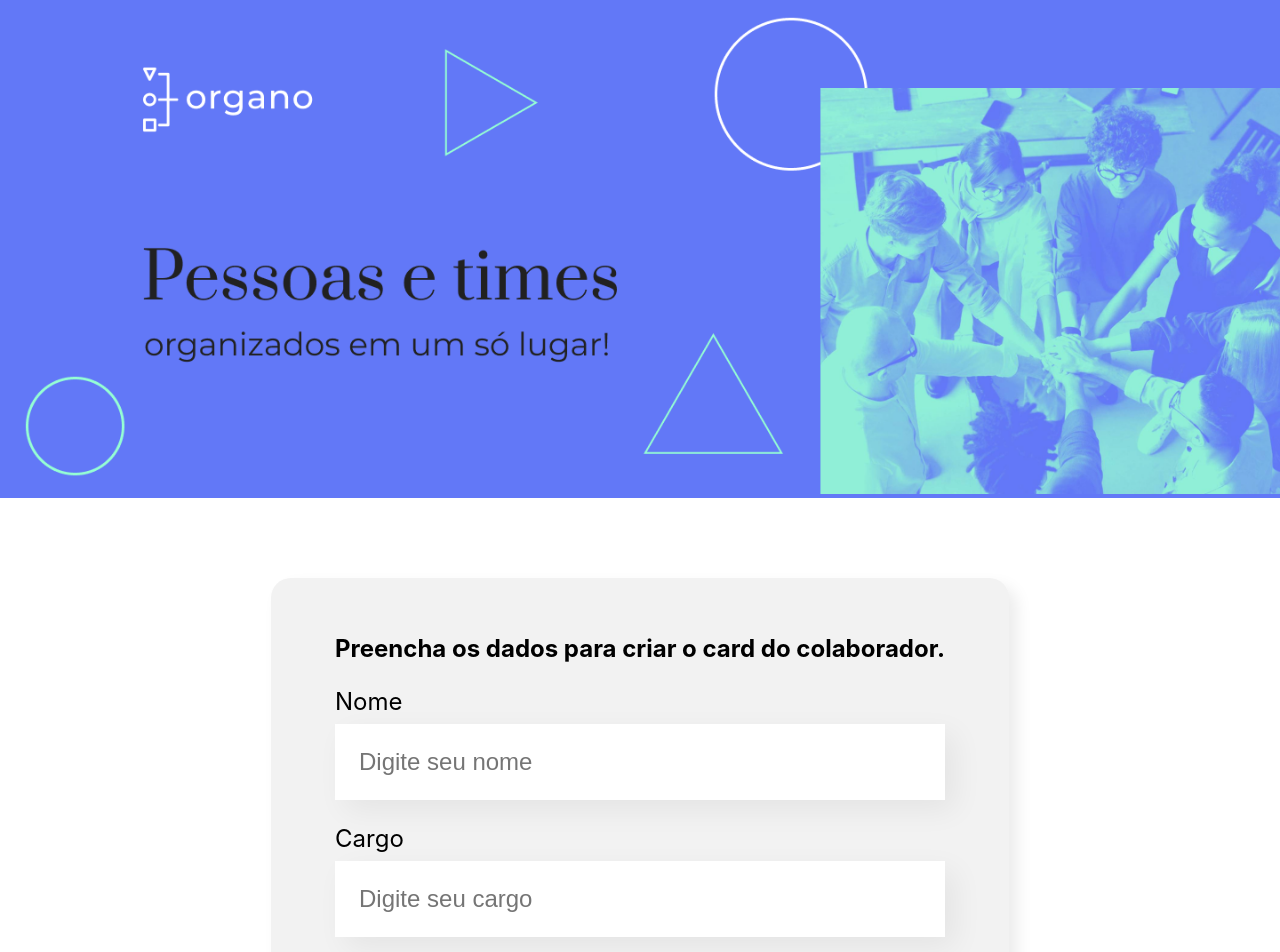
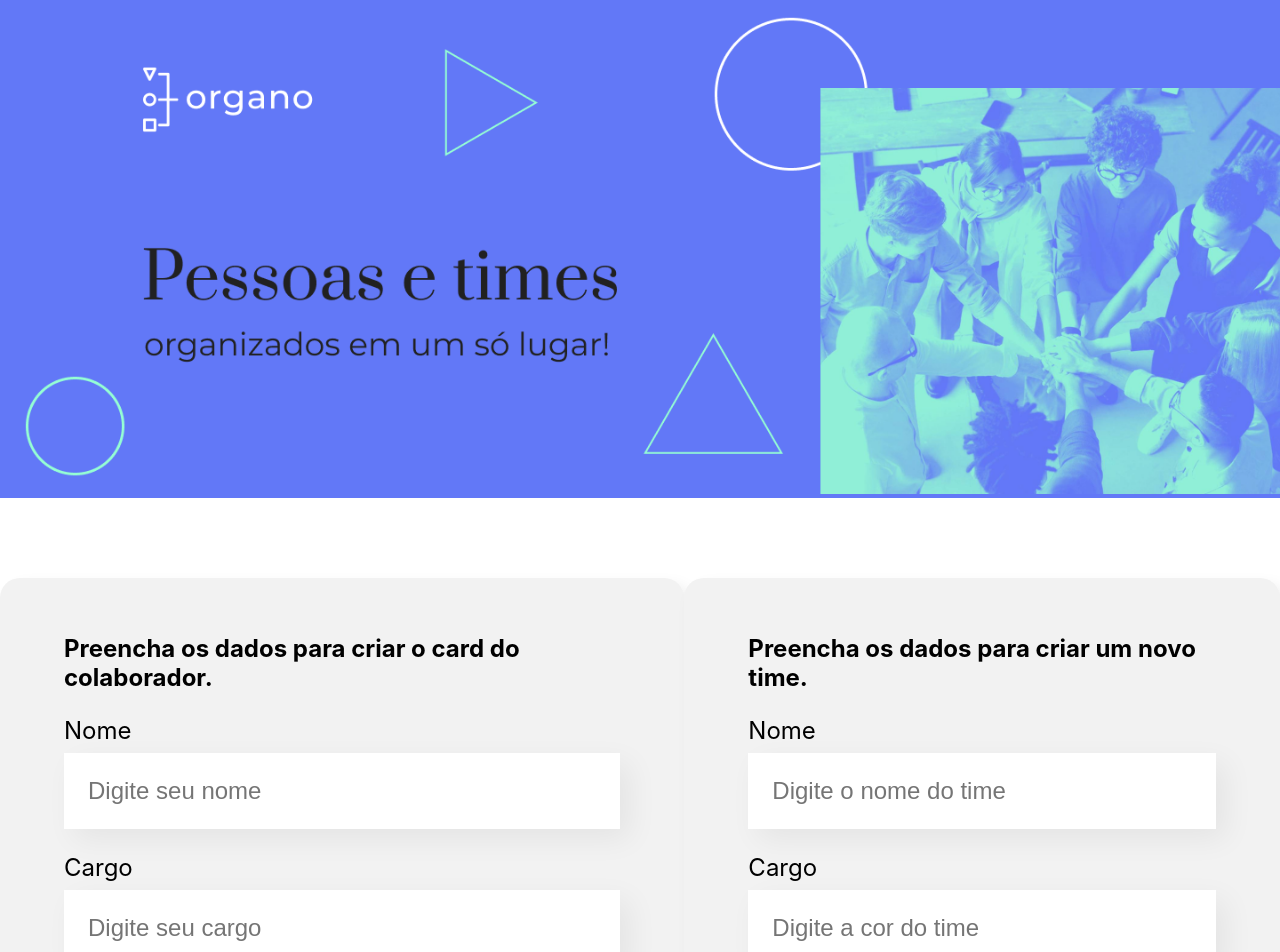
Before and after one commit to douglaas-miranda/organo-react, a React (Create React App) app: page / in a window 1280 px wide. Shown: the top 952 px of the page. Built offline with nearby package versions, Linux system fonts and the light colour scheme; the HTML template or start-up script is replaced by a standard one.

Commit message:
:bricks: Adicionando função de criar novo time.

```diff
--- a/src/App.js
+++ b/src/App.js
@@ -65,10 +65,15 @@ function App() {
     }));
   }
 
+  function cadastrarTime(novoTime) {
+    setTimes([ ...times, { ...novoTime, id: uuidv4() }])
+  }
+
   return (
     <div className="App">
       <Banner />
       <Formulario
+        cadastrarTime={cadastrarTime}
         times={times.map(time => time.nome)}
         aoColaboradorCadastrado={(colaborador) =>
           aoNovoColaboradorAdicionado(colaborador)
--- a/src/componentes/Formulario/index.js
+++ b/src/componentes/Formulario/index.js
@@ -11,6 +11,8 @@ const Formulario = (props) => {
   const [cargo, setCargo] = useState("");
   const [imagem, setImagem] = useState("");
   const [time, setTime] = useState("");
+  const [nomeTime, setNomeTime] = useState("");
+  const [corTime, setCorTime] = useState("");
 
   const aoSalvar = (e) => {
     e.preventDefault();
@@ -18,7 +20,7 @@ const Formulario = (props) => {
       nome,
       cargo,
       imagem,
-      time,
+      time
     });
     setNome('')
     setCargo('')
@@ -60,6 +62,27 @@ const Formulario = (props) => {
         />
         <Botao>Criar Card</Botao>
       </form>
+      <form onSubmit={(e) =>{
+        e.preventDefault()
+        props.cadastrarTime({ nome: nomeTime, cor: corTime })
+      }}>
+        <h2>Preencha os dados para criar um novo time.</h2>
+        <CampoTexto
+          obrigatorio
+          label="Nome"
+          placeholder="Digite o nome do time"
+          valor={nomeTime}
+          aoAlterado={(valor) => setNomeTime(valor)}
+        />
+        <CampoTexto
+          obrigatorio
+          label="Cargo"
+          placeholder="Digite a cor do time"
+          valor={corTime}
+          aoAlterado={(valor) => setCorTime(valor)}
+        />
+        <Botao>Criar um novo time</Botao>
+      </form>
     </section>
   );
 };
```
